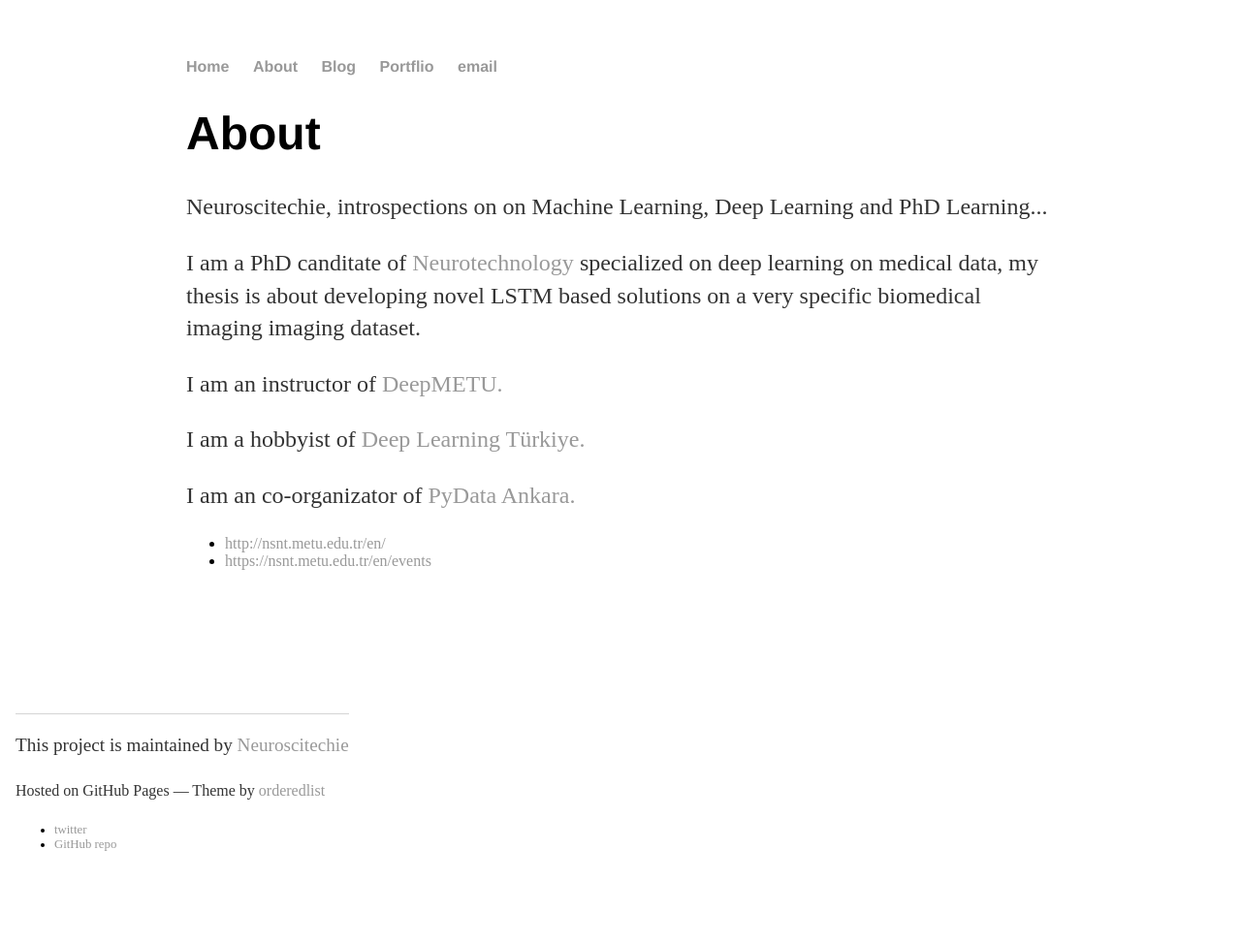
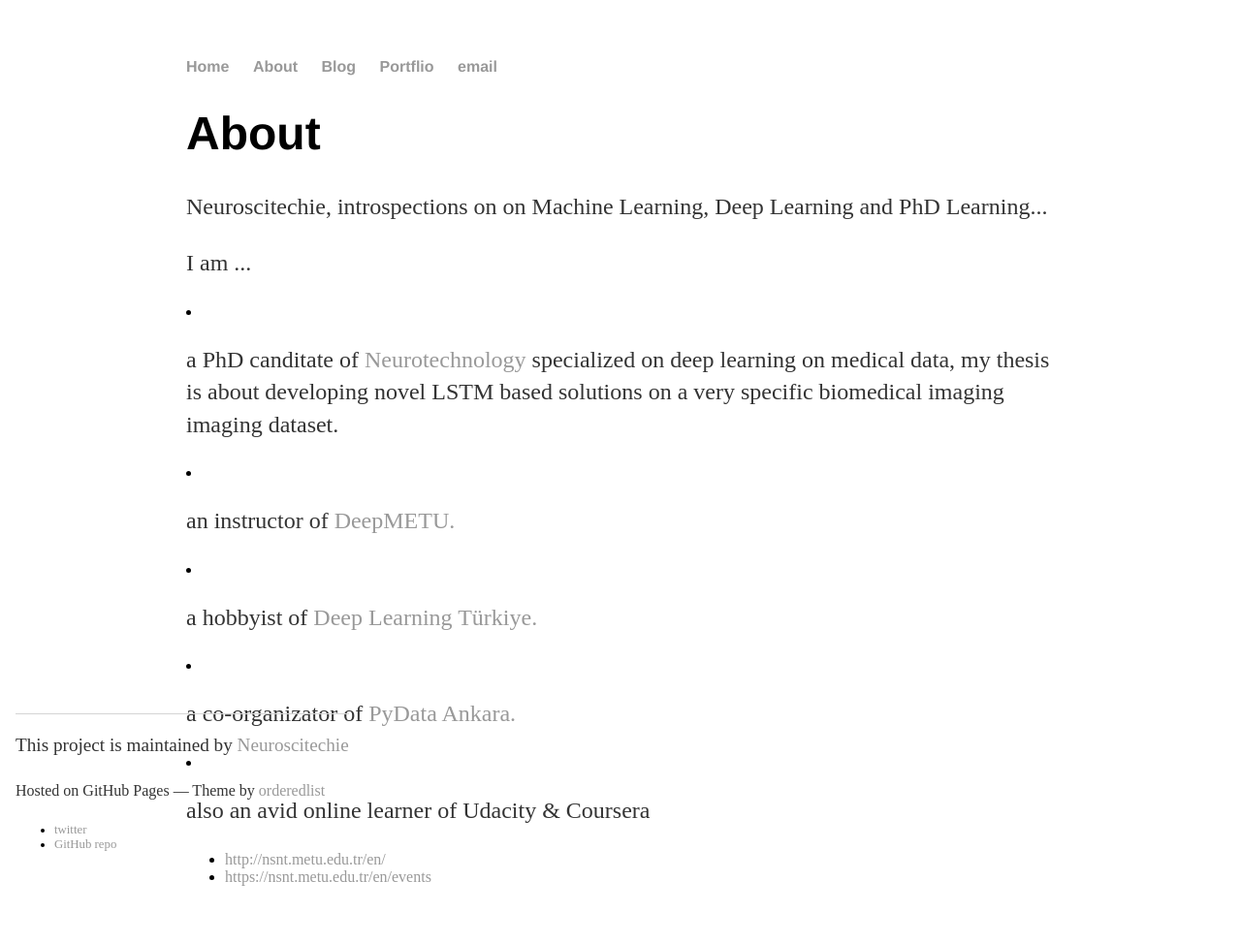
Before and after one commit to inantubek/meltemiatay.github.io, a Jekyll site: the page built from about/index.html, in a window 1280 px wide. Shown: the whole page at 97% size. Built offline with Jekyll 4.4.1, drawn with Linux system fonts in a browser that asks for light colours; before the commit the page ends 900 px from its top, so only the background shows below that.

Commit message:
Update index.html

```diff
--- a/about/index.html
+++ b/about/index.html
@@ -6,10 +6,12 @@ title: A Neuroscitechie Blog
 		<div class="about">
 			<h1>About</h1>
 			<p>Neuroscitechie, introspections on on Machine Learning, Deep Learning and PhD Learning...</p>
-			<p>I am a PhD canditate of <a href="http://nsnt.metu.edu.tr/en">Neurotechnology</a> specialized on deep learning on medical data, my thesis is about developing novel LSTM based solutions on a very specific biomedical imaging imaging dataset.</p>
-			<p>I am an instructor of <a href="https://www.facebook.com/deepmetu/">DeepMETU.</a></p>
-			<p>I am a hobbyist of <a href="http://www.deeplearningturkiye.com/">Deep Learning Türkiye.</a></p>
-			<p>I am an co-organizator of <a href="https://www.meetup.com/PyData-Ankara/">PyData Ankara.</a></p>
+			<p> I am ... </p>
+			<li><p>a PhD canditate of <a href="http://nsnt.metu.edu.tr/en">Neurotechnology</a> specialized on deep learning on medical data, my thesis is about developing novel LSTM based solutions on a very specific biomedical imaging imaging dataset.</p></li>
+			<li><p>an instructor of <a href="https://www.facebook.com/deepmetu/">DeepMETU.</a></p></li>
+			<li><p>a hobbyist of <a href="http://www.deeplearningturkiye.com/">Deep Learning Türkiye.</a></p></li>
+			<li><p>a co-organizator of <a href="https://www.meetup.com/PyData-Ankara/">PyData Ankara.</a></p></li>
+			<li><p>also an avid online learner of Udacity & Coursera</p></li>
                 </div>
 <ul class="contacts">
 <li><a href="#">http://nsnt.metu.edu.tr/en/</a></li>
```
